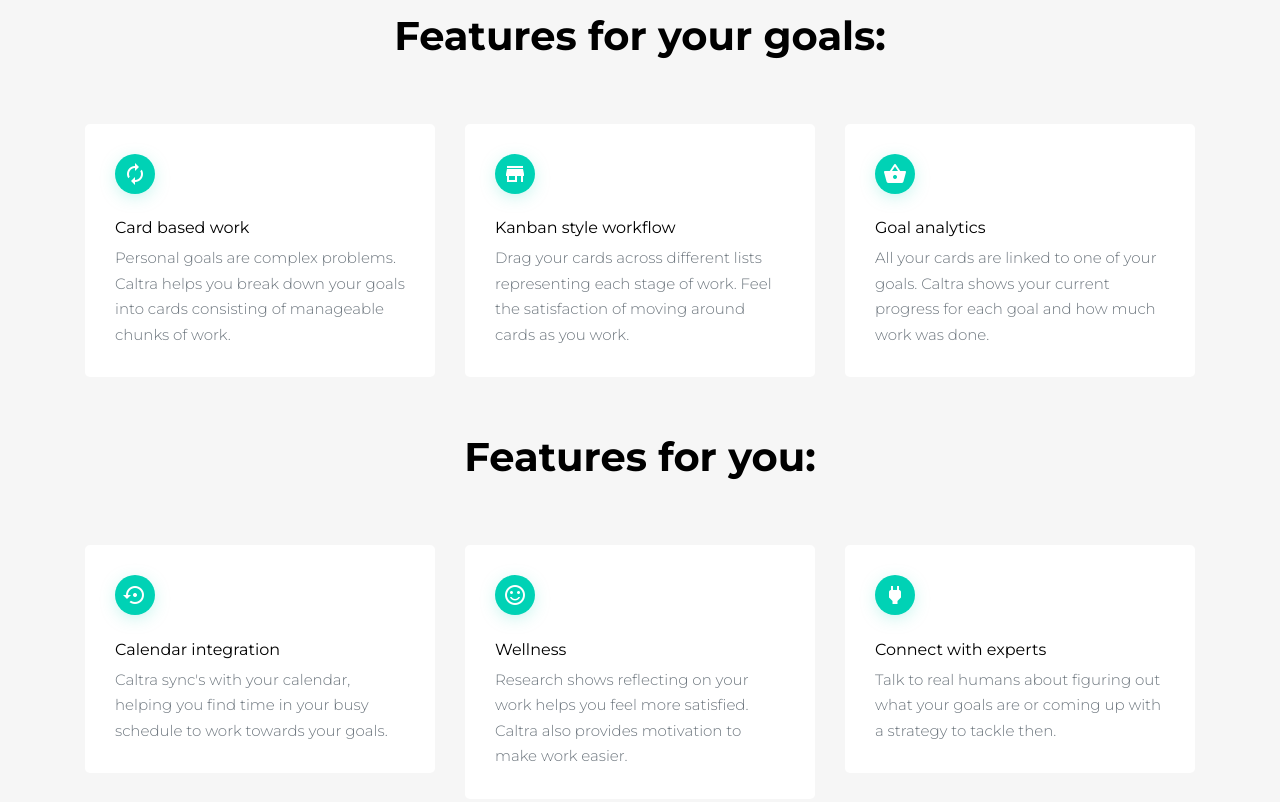
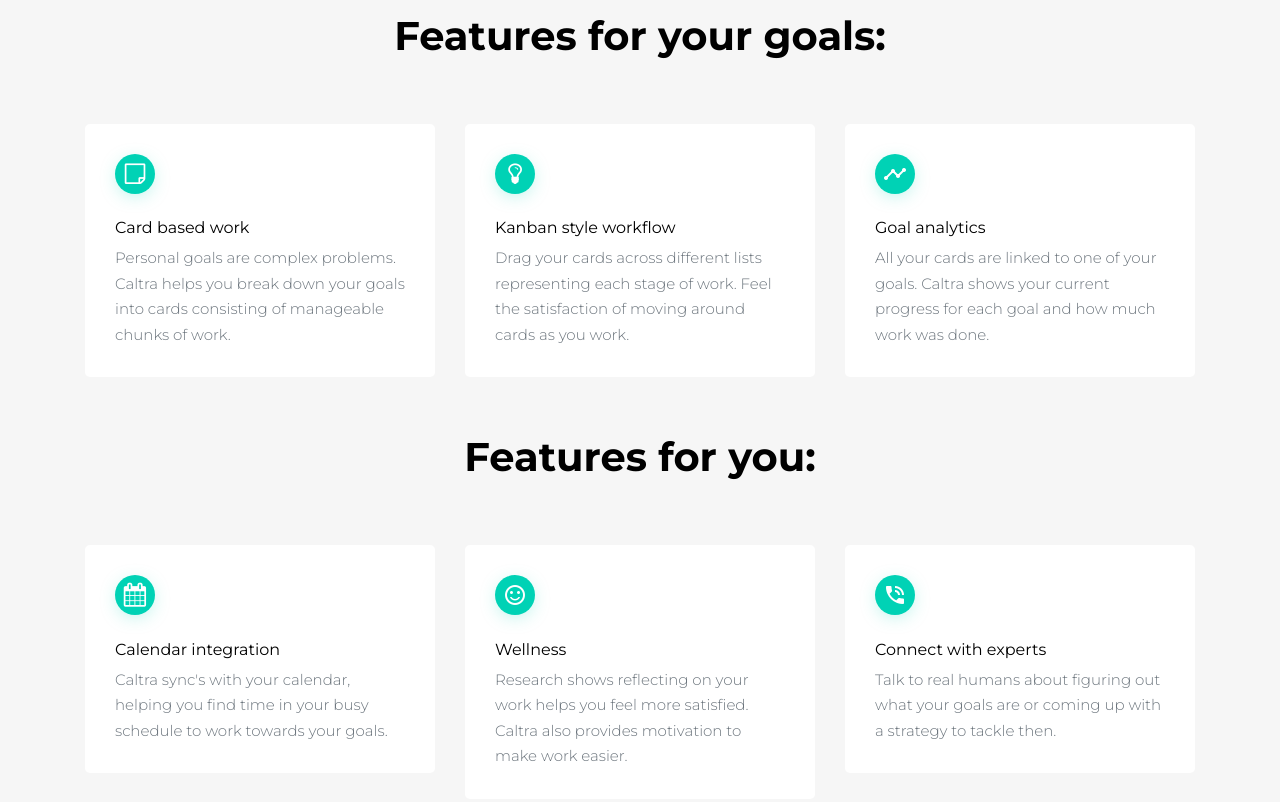
Before and after one commit to jyu/caltra-lander, a plain HTML site: page index.html in a window 1280 px wide. Shown: the part 868-1670 px from the top of the page. Drawn offline with Linux system fonts and the light colour scheme; files whose address does not match are found by name.

Commit message:
Add icons

```diff
--- a/index.html
+++ b/index.html
@@ -71,7 +71,7 @@
 
             <div class="unit-4 d-block">
               <div class="unit-4-icon mb-3">
-                <span class="icon-wrap"><span class="text-primary icon-autorenew"></span></span>
+                <span class="icon-wrap"><span class="text-primary icon-sticky-note-o"></span></span>
               </div>
               <div>
                 <h3>Card based work</h3>
@@ -84,7 +84,7 @@
 
             <div class="unit-4 d-block">
               <div class="unit-4-icon mb-3">
-                <span class="icon-wrap"><span class="text-primary icon-store_mall_directory"></span></span>
+                <span class="icon-wrap"><span class="text-primary icon-lightbulb-o"></span></span>
               </div>
               <div>
                 <h3>Kanban style workflow</h3>
@@ -96,7 +96,7 @@
           <div class="col-md-6 col-lg-4 mb-4 mb-lg-4" data-aos="fade-up" >
             <div class="unit-4 d-block">
               <div class="unit-4-icon mb-3">
-                <span class="icon-wrap"><span class="text-primary icon-shopping_basket"></span></span>
+                <span class="icon-wrap"><span class="text-primary icon-timeline"></span></span>
               </div>
               <div>
                 <h3>Goal analytics</h3>
@@ -119,7 +119,7 @@
           <div class="col-md-6 col-lg-4 mb-4 mb-lg-4" data-aos="fade-up">
             <div class="unit-4 d-block">
               <div class="unit-4-icon mb-3">
-                <span class="icon-wrap"><span class="text-primary icon-settings_backup_restore"></span></span>
+                <span class="icon-wrap"><span class="text-primary icon-calendar"></span></span>
               </div>
               <div>
                 <h3>Calendar integration</h3>
@@ -143,7 +143,7 @@
           <div class="col-md-6 col-lg-4 mb-4 mb-lg-4" data-aos="fade-up">
             <div class="unit-4 d-block">
               <div class="unit-4-icon mb-3">
-                <span class="icon-wrap"><span class="text-primary icon-power"></span></span>
+                <span class="icon-wrap"><span class="text-primary icon-phone_in_talk"></span></span>
               </div>
               <div>
                 <h3>Connect with experts</h3>
```
